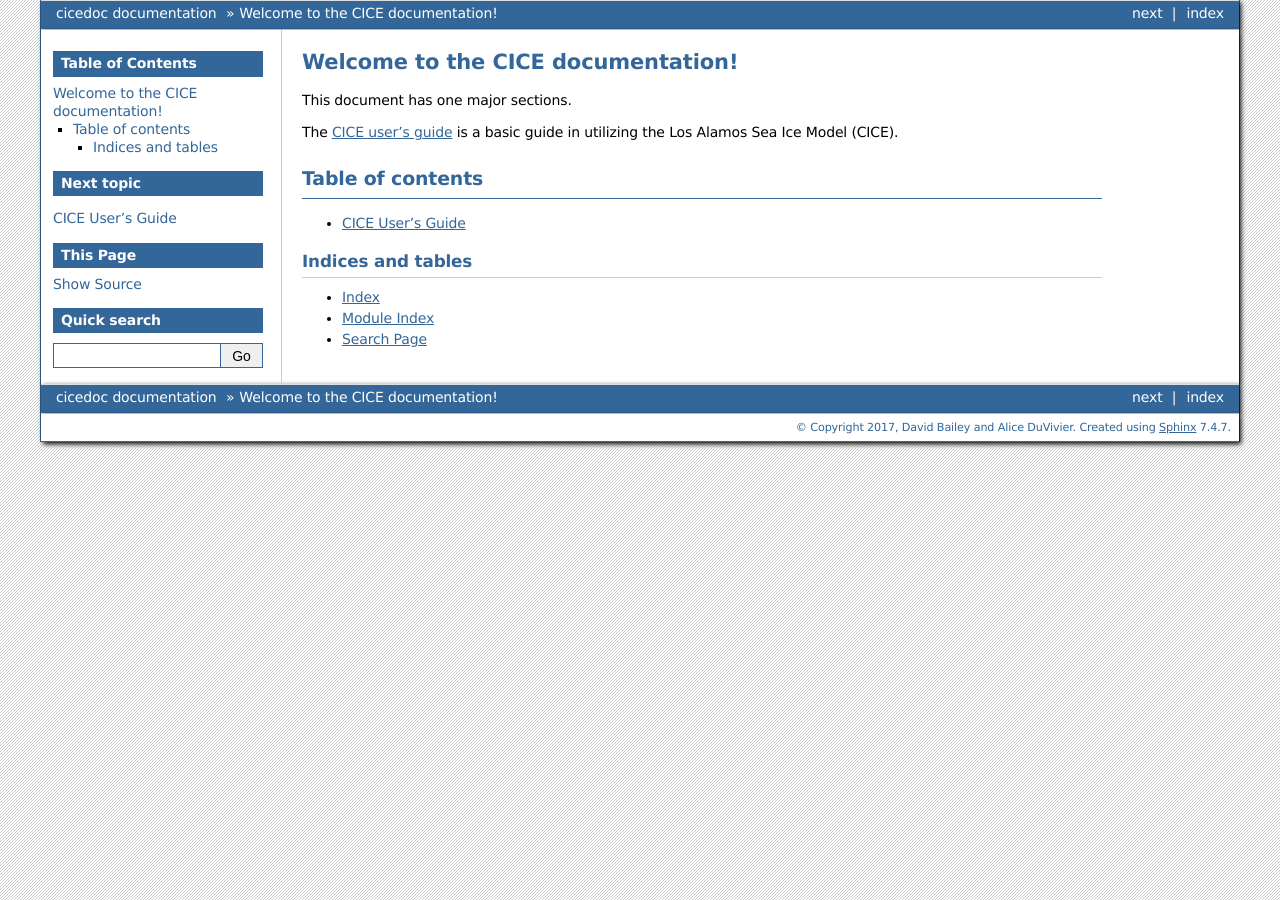
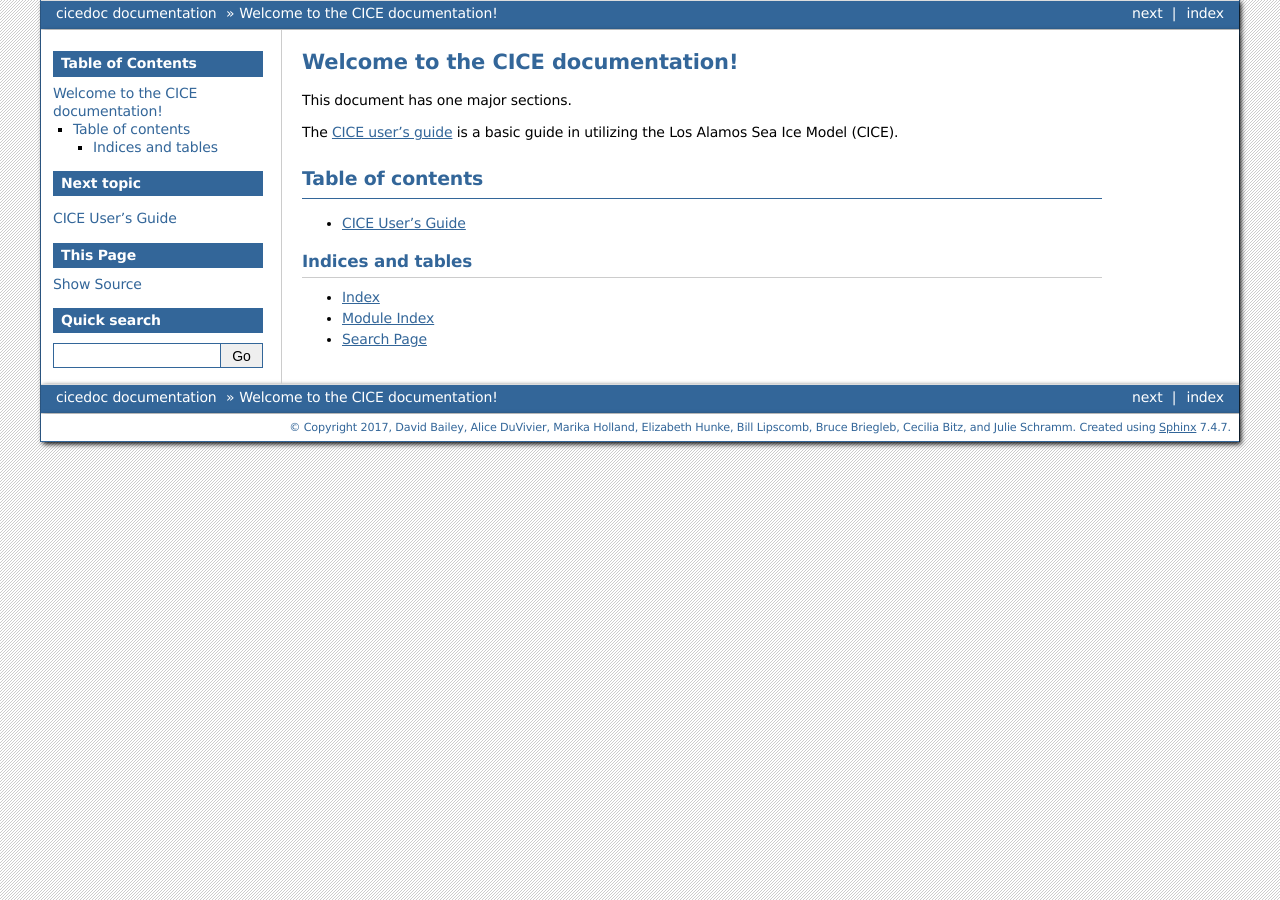
Before and after one commit to NCAR/CICE, a Sphinx documentation site: the page built from doc/source/index.rst, in a window 1280 px wide. Built offline with Sphinx 7.4.7, drawn with Linux system fonts in a browser that asks for light colours.

Commit message:
Added all of the contributors.

```diff
--- a/doc/source/conf.py
+++ b/doc/source/conf.py
@@ -51,8 +51,8 @@
 
 # General information about the project.
 project = u'cicedoc'
-copyright = u'2017, David Bailey and Alice DuVivier'
-author = u'David Bailey and Alice DuVivier'
+copyright = u'2017, David Bailey, Alice DuVivier, Marika Holland, Elizabeth Hunke, Bill Lipscomb, Bruce Briegleb, Cecilia Bitz, and Julie Schramm'
+author = u'David Bailey, Alice DuVivier, Marika Holland, Elizabeth Hunke, Bill Lipscomb, Bruce Briegleb, Cecilia Bitz, and Julie Schramm'
 
 # The version info for the project you're documenting, acts as replacement for
 # |version| and |release|, also used in various other places throughout the
@@ -132,7 +132,7 @@
 #  author, documentclass [howto, manual, or own class]).
 latex_documents = [
     (master_doc, 'cicedoc.tex', u'cicedoc Documentation',
-     u'David Bailey and Alice DuVivier', 'manual'),
+     u'David Bailey, Alice DuVivier, Marika Holland, Elizabeth Hunke, Bill Lipscomb, Bruce Briegleb, Cecilia Bitz, and Julie Schramm', 'manual'),
 ]
 
 
```
Also changed, not shown: 18 other files.
